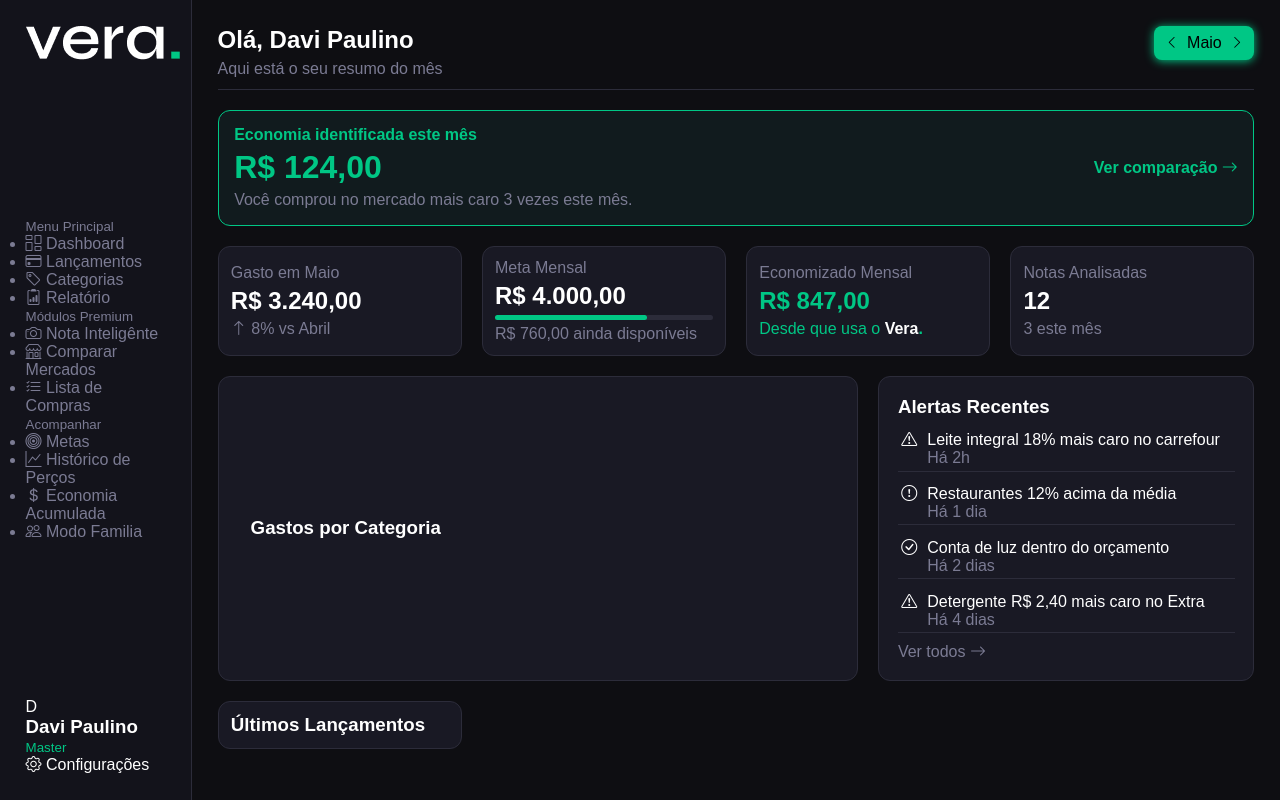
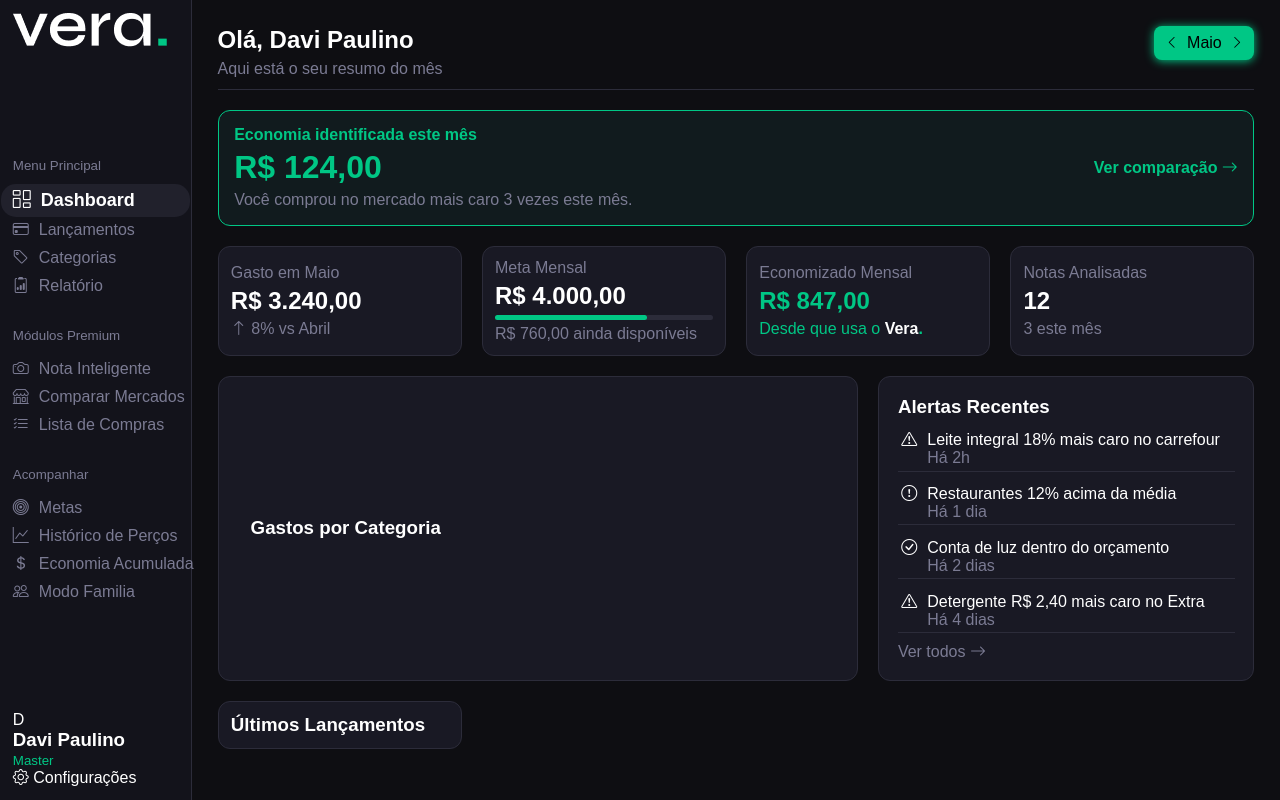
Before and after one commit to Davimpaulino/Vera.Finance, a React (Vite) app in the folder frontend/: page /dashboard in a window 1280 px wide. Built offline with nearby package versions, Linux system fonts and the light colour scheme.

Commit message:
cont - aside

```diff
--- a/frontend/src/Css/Sistema/Dashboard.css
+++ b/frontend/src/Css/Sistema/Dashboard.css
@@ -1,23 +1,4 @@
-aside{
-    position: fixed;
-    width: 15%;
-    display: flex;
-    justify-content: space-between;
-    align-items: start;
-    height: 100vh;
-    flex-direction: column;
-    padding: 2%;
-    background-color: var(--bg-nav);
-    border-right: var(--border);
-}
-.sistema{
-    width: 85%;
-    padding: 2%;
-    margin-left: 15%;
-    display: grid;
-    grid-template-columns: repeat(8, 1fr);
-    gap: 20px;
-}
+
 .header-dash{
     display: flex;
     justify-content: space-between;
--- a/frontend/src/Css/index.css
+++ b/frontend/src/Css/index.css
@@ -16,6 +16,7 @@
   --descripition: #7B7B93;
   --txt-c: white;
   --txt: sans-serif;
+  --active-nav: #21212C;
 }
 #root{
   background-color: var(--bg);
@@ -98,7 +99,80 @@ input:focus{
   padding: 1%;
 }
 
+aside{
+    position: fixed;
+    width: 15%;
+    display: flex;
+    justify-content: space-between;
+    align-items: start;
+    height: 100vh;
+    flex-direction: column;
+    padding: 1%;
+    background-color: var(--bg-nav);
+    border-right: var(--border);
+}
+.sistema{
+    width: 85%;
+    padding: 2%;
+    margin-left: 15%;
+    display: grid;
+    grid-template-columns: repeat(8, 1fr);
+    gap: 20px;
+}
 aside nav,
 aside nav ul li a{
   color: var(--descripition);
 }
+aside nav{
+  display: flex;
+  justify-content: center;
+  align-items: start;
+  flex-direction: column;
+  gap: 30px;
+  width: 100%;
+}
+aside nav div{
+  width: 100%;
+}
+aside nav ul{
+  list-style: none;
+  display: flex;
+  flex-direction: column;
+  justify-content: space-between;
+  gap: 8px ;
+  margin-top: 15px;
+}
+aside nav ul li{
+  position: relative;
+  padding: 1px 0px;
+}
+aside nav ul li.active{
+  font-weight: bold;
+}
+aside nav ul li.active::before{
+  content: "";
+  top: -5px;
+  bottom: -5px;
+  position: absolute;
+  right: -12px;
+  left: -12px;
+  background-color: var(--active-nav);
+  border-radius: 15px;
+  z-index: 1;
+}
+aside nav ul li a{
+  display: flex;
+  justify-content: start;
+  align-items: center;
+  white-space: nowrap;
+  z-index: 2;
+  position: relative;
+  transition: all ease-in-out 0.3s;
+}
+aside nav ul li a i{
+  margin-right: 10px;
+}
+aside nav ul li.active a{
+  color: white !important;
+  font-size: 18px;
+}
--- a/frontend/src/Sistema/Dashboard.jsx
+++ b/frontend/src/Sistema/Dashboard.jsx
@@ -16,7 +16,7 @@ function App() {
             <div>
                 <small>Menu Principal</small>
                 <ul>
-                    <li><Link to=''><i class="bi bi-columns-gap"></i> Dashboard</Link></li>
+                    <li className='active'><Link to=''><i class="bi bi-columns-gap"></i> Dashboard</Link></li>
                     <li><Link to=''><i class="bi bi-credit-card"></i> Lançamentos</Link></li>
                     <li><Link to=''><i class="bi bi-tag"></i> Categorias</Link></li>
                     <li><Link to=''><i class="bi bi-clipboard2-data"></i> Relatório</Link></li>
@@ -25,7 +25,7 @@ function App() {
             <div>
                 <small>Módulos Premium</small>
                 <ul>
-                    <li><Link to=''><i class="bi bi-camera"></i> Nota Inteligênte</Link></li>
+                    <li><Link to=''><i class="bi bi-camera"></i> Nota Inteligente</Link></li>
                     <li><Link to=''><i class="bi bi-shop"></i> Comparar Mercados</Link></li>
                     <li><Link to=''><i class="bi bi-list-check"></i> Lista de Compras</Link></li>
                 </ul>
```
